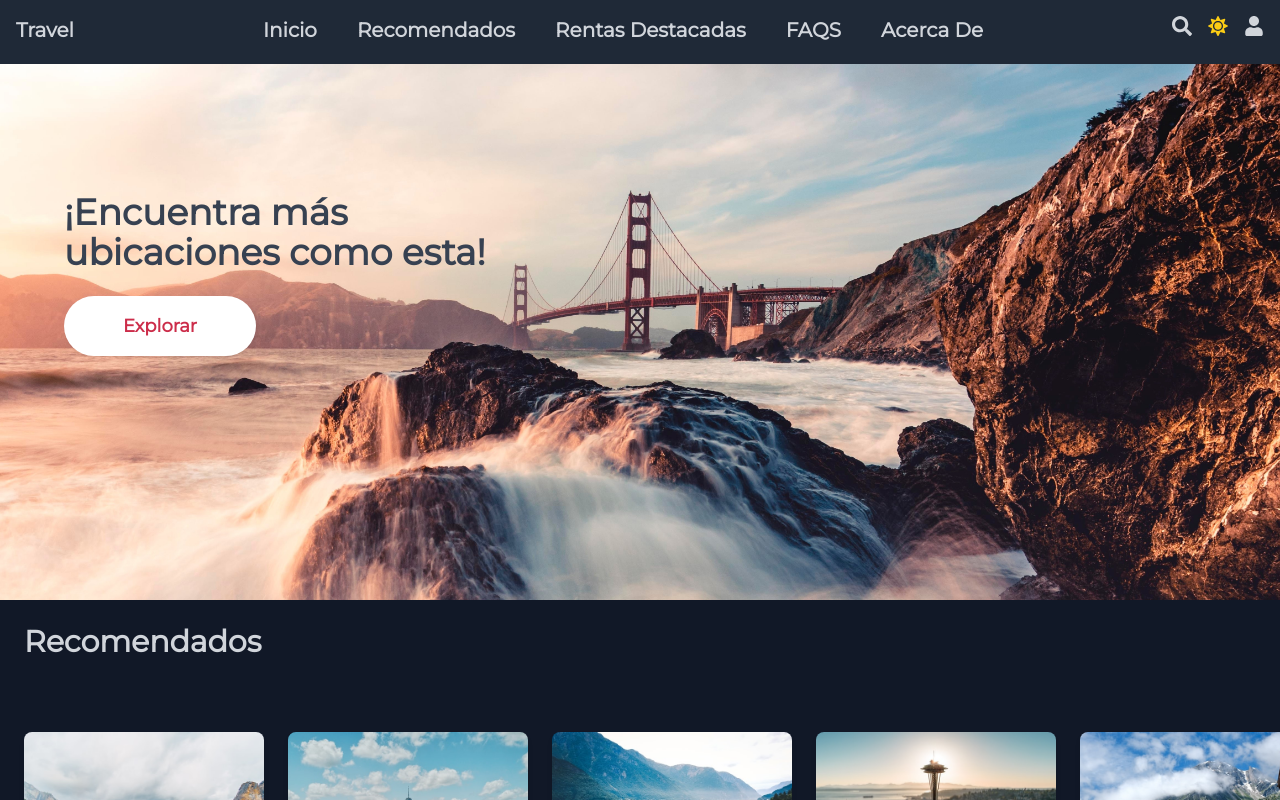
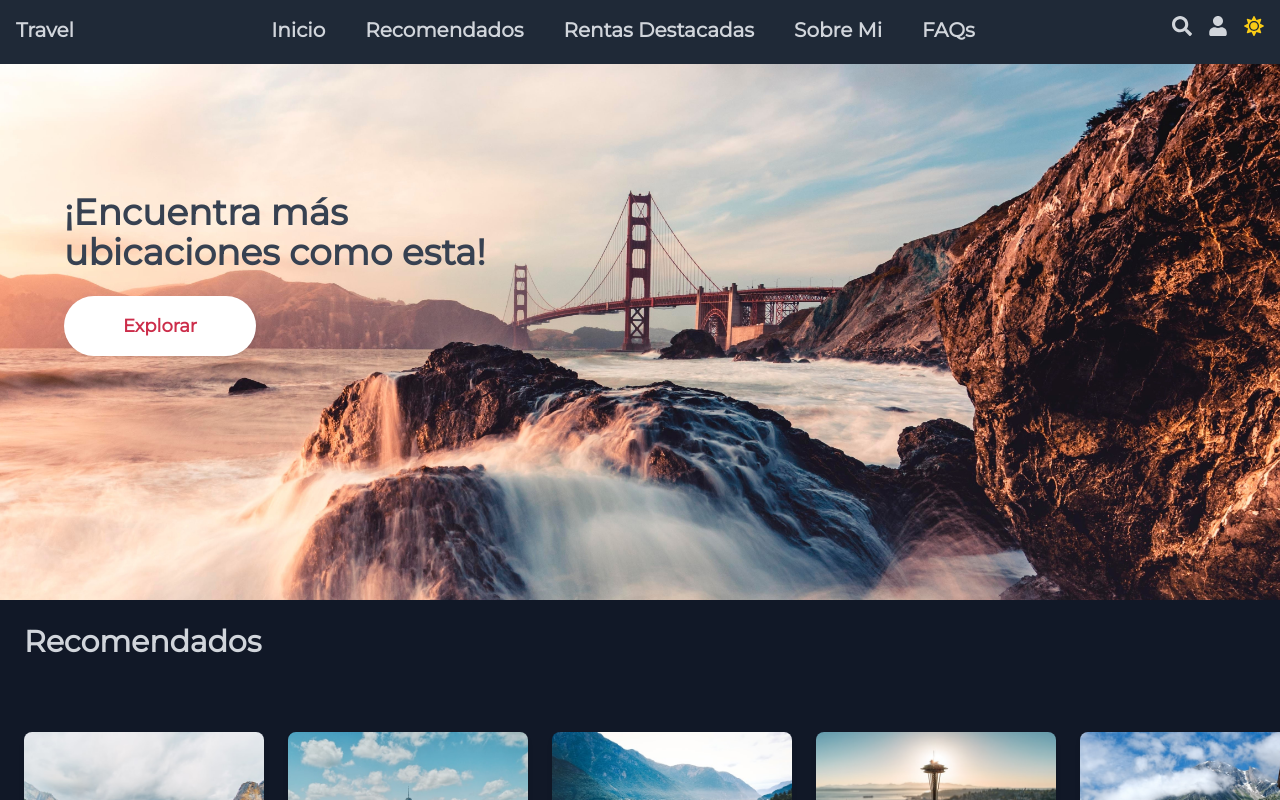
Before and after one commit to carlos-angel/travel, a React (Vite) app: page / in a window 1280 px wide. Shown: the top 800 px of the page. Built offline with nearby package versions, Linux system fonts and the light colour scheme.

Commit message:
refactor: remplazar los subcomponenetes Logo, Links y BoxIcons de Navbar por Section y Link

```diff
--- a/src/components/Navbar.jsx
+++ b/src/components/Navbar.jsx
@@ -6,18 +6,15 @@ export const Navbar = ({ children }) => {
   );
 };
 
-const Logo = ({ className, children }) => (
-  <div className={`${className ?? 'w-auto h-auto'}`}>{children}</div>
-);
-
-const Links = ({ className, children }) => (
-  <div className={`${className ?? 'flex space-x-10'}`}>{children}</div>
-);
-
-const BoxIcons = ({ className, children }) => (
+const Section = ({ children, className }) => (
   <div className={`${className ?? 'flex space-x-4'}`}>{children}</div>
 );
 
-Navbar.Logo = Logo;
-Navbar.Links = Links;
-Navbar.BoxIcons = BoxIcons;
+const Link = ({ children, href, onClick }) => (
+  <a className='font-bold text-primary dark:text-gray-300' href={href} onClick={onClick}>
+    {children}
+  </a>
+);
+
+Navbar.Section = Section;
+Navbar.Link = Link;
--- a/src/screens/Home.jsx
+++ b/src/screens/Home.jsx
@@ -15,34 +15,18 @@ export const Home = () => {
   return (
     <>
       <Navbar>
-        <Navbar.Logo>
+        <Navbar.Section>
           <p className='font-black text-primary dark:text-gray-300'>Travel</p>
-        </Navbar.Logo>
-        <Navbar.Links>
-          <a className='font-bold text-primary hover:underline dark:text-gray-300' href='#home'>
-            Inicio
-          </a>
-          <a
-            className='font-bold text-primary hover:underline dark:text-gray-300'
-            href='#recommended'
-          >
-            Recomendados
-          </a>
-          <a
-            className='font-bold text-primary hover:underline dark:text-gray-300'
-            href='#trendingStays'
-          >
-            Rentas Destacadas
-          </a>
-          <a className='font-bold text-primary hover:underline dark:text-gray-300' href='#faqs'>
-            FAQS
-          </a>
-          <a className='font-bold text-primary hover:underline dark:text-gray-300' href='#about'>
-            Acerca De
-          </a>
-        </Navbar.Links>
-        <Navbar.BoxIcons>
-          <a href='#recommended' onClick={() => setShowPage('recommended')}>
+        </Navbar.Section>
+        <Navbar.Section className='flex space-x-10'>
+          <Navbar.Link href='#home'>Inicio</Navbar.Link>
+          <Navbar.Link href='#recommended'>Recomendados</Navbar.Link>
+          <Navbar.Link href='#trendingStays'>Rentas Destacadas</Navbar.Link>
+          <Navbar.Link href='#about'>Sobre Mi</Navbar.Link>
+          <Navbar.Link href='#faqs'>FAQs</Navbar.Link>
+        </Navbar.Section>
+        <Navbar.Section>
+          <Navbar.Link href='#recommended' onClick={() => setShowPage('recommended')}>
             <FaSearch
               width={22}
               height={22}
@@ -50,18 +34,18 @@ export const Home = () => {
                 showPage === 'recommended' ? 'text-primary' : 'text-gray-300'
               }`}
             />
-          </a>
+          </Navbar.Link>
 
-          <DarkMode width={22} height={22} />
-
-          <a href='#home' onClick={() => setShowPage('user')}>
+          <Navbar.Link href='#home' onClick={() => setShowPage('user')}>
             <FaUser
               width={22}
               height={22}
               className={`fill-current ${showPage === 'user' ? 'text-primary' : 'text-gray-300'}`}
             />
-          </a>
-        </Navbar.BoxIcons>
+          </Navbar.Link>
+
+          <DarkMode width={22} height={22} />
+        </Navbar.Section>
       </Navbar>
       <Hero>
         <Hero.Search name='search' placeholder='San Francisco' />
```
